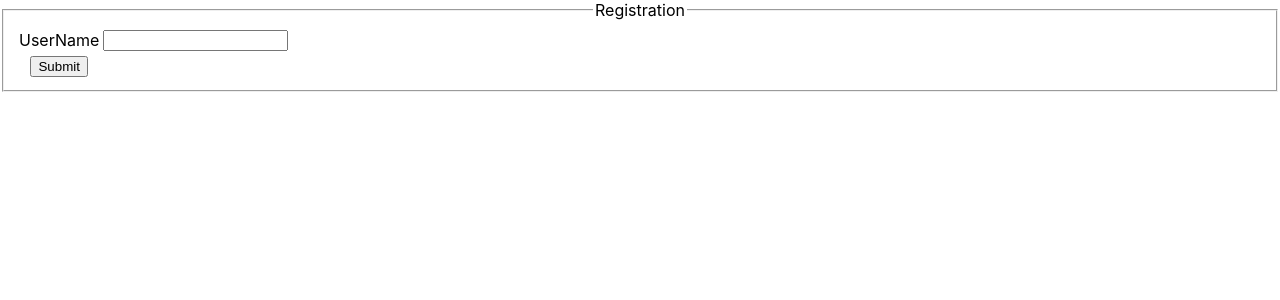
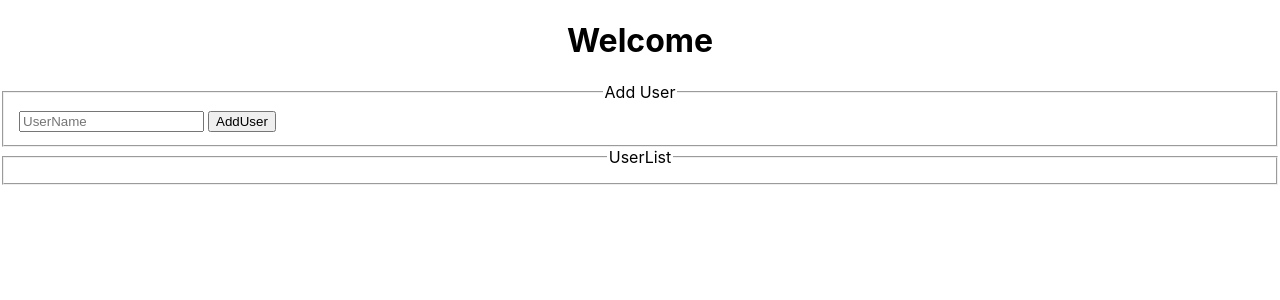
Before and after one commit to Ron2802/React-Session, a React (Create React App) app in the folder dollarjar/: page /AddUser in a window 1280 px wide. Shown: the top 300 px of the page. Built offline with nearby package versions, Linux system fonts and the light colour scheme.

Commit message:
Second Component Half implemented

```diff
--- a/dollarjar/package.json
+++ b/dollarjar/package.json
@@ -9,6 +9,7 @@
     "react": "^16.12.0",
     "react-dom": "^16.12.0",
     "react-router": "^5.1.2",
+    "react-router-dom": "^5.1.2",
     "react-scripts": "3.3.1"
   },
   "scripts": {
--- a/dollarjar/src/App.js
+++ b/dollarjar/src/App.js
@@ -1,12 +1,19 @@
-import React from 'react';
+import React,{Component} from 'react';
 import logo from './logo.svg';
 import './App.css';
 import Home from './Components/Home'
+import { BrowserRouter as  Router, Switch, Route } from 'react-router-dom';
+import AddUser from './Components/AddUser';
 
 function App() {
   return (
     <div className="App">
-      <Home />
+     <Router>
+       <Switch>
+         <Route exact path ="/"  component={Home}/>
+         <Route path = "/AddUser" component={AddUser}/>
+       </Switch>
+     </Router>
     </div>
   );
 }
--- a/dollarjar/src/Components/AddUser.js
+++ b/dollarjar/src/Components/AddUser.js
@@ -1,10 +1,77 @@
-import React, { Component } from 'react'
+import React, { Component, useState } from 'react'
 
 export default class AddUser extends Component{
-    constructor(prop){
-        super(prop)
+    constructor(props){
+        super(props)
         this.state = {
-
+            users:[],
+            total:0,
+            balance:0,
+            rate:10,
+            count:0
         }
     }
+
+    AddUserName = (event) => {
+        event.preventDefault();
+        const name = event.target.elements.user.value;
+       // console.log(name)
+       const user = {
+           'id':this.state.count,
+           'name': name,
+           'balance':this.state.balance
+       }
+        this.setState (users =>({
+            users: [...this.state.users, user]
+        }))
+       console.log(user)
+    }
+
+    addDollar =(event)=>{
+        const bal = event.target.value
+        console.log(bal)
+        this.setState({
+            fruits: [ ...this.state.users, {
+                'id': e.target.id,
+                'value': e.target.value
+            }],
+          });
+    }
+
+    render(){
+      //  console.log(this.props.location.state.username);
+        return(
+            <div>
+                <h1>Welcome</h1>
+                <fieldset>
+                    <legend>Add User</legend>
+                    <form  onSubmit={this.AddUserName}>
+                    <table>
+                        <tr>
+                            <td>
+                                <input type="text" name="user" placeholder="UserName"/>
+                            </td>
+                            <td>
+                                <button type="submit">AddUser</button>
+                            </td>
+                        </tr>
+                    </table>
+                    </form>
+                </fieldset>
+                <fieldset>
+                    <legend>UserList</legend>
+                         {this.state.users.map(item => {
+                            return <table>
+                                <tr>
+                                    <td>{item.name}</td>
+                                    <td><input value={this.state.balance} readOnly/></td>
+                                    <td><button value={item.id} onClick={this.addDollar}>plus</button></td>
+                                    <td><button onClick={this.minusDollar}>Minus</button></td>
+                                </tr>
+                            </table>
+                        })}
+                </fieldset>
+            </div>
+        )
+    }
 }
--- a/dollarjar/src/Components/Home.js
+++ b/dollarjar/src/Components/Home.js
@@ -1,39 +1,27 @@
 import React, { Component } from 'react'
 import {render} from 'react-dom'
-import {ReactDOM} from 'react-dom'
-import {Router, Route, browserHistory} from 'react-router'
+import {Redirect} from 'react-router'
 import AddUser from './AddUser'
+import { Link } from 'react-router-dom'
 
 class Home extends Component{
-    constructor(){
-        super()
-
+    constructor(props){
+        super(props)
         this.state = {
-            username:'',
+            username:'cdc',
             render: false
         }
     }
 
     usertext = (event) => {
         this.setState = {
-            username : event.target.value
+            username : event.target.value,
+            render:true
         }
-
+        console.log(this.setState.username)
     }
-
-    pagerender = (e) => {
-        this.onsubmitchange(e)
-    }
-
-    onsubmitchange = (e) =>{
-        this.setState = {
-            render: true
-        }
-    }
-
-
-
     render(){
+        console.log(this.setState.username)
         return (
         <div>
             <fieldset>
@@ -42,19 +30,21 @@ class Home extends Component{
                     <table>
                     <tr>
                         <td>UserName</td>
-                        <td><input value={this.username} onChange={this.usertext}/></td>
+                        <td><input type = "text" name="name" onClick={this.usertext}/></td>
                     </tr>
                     <tr>
                         <td>
-                            <button type="submit" onClick={this.pagerender}>Submit</button>
+                        <Link to ={{
+                             pathname:'/AddUser',
+                             username:this.state.username}}>
+                            <button type="submit">Submit</button></Link>
                         </td>
                     </tr>
                     </table>
                 </form>
             </fieldset>
         </div>
-            )
+      )
     }
 }
-
 export default Home
```
Also changed, not shown: 1 other file (tests, documents, lock files or other folders).
